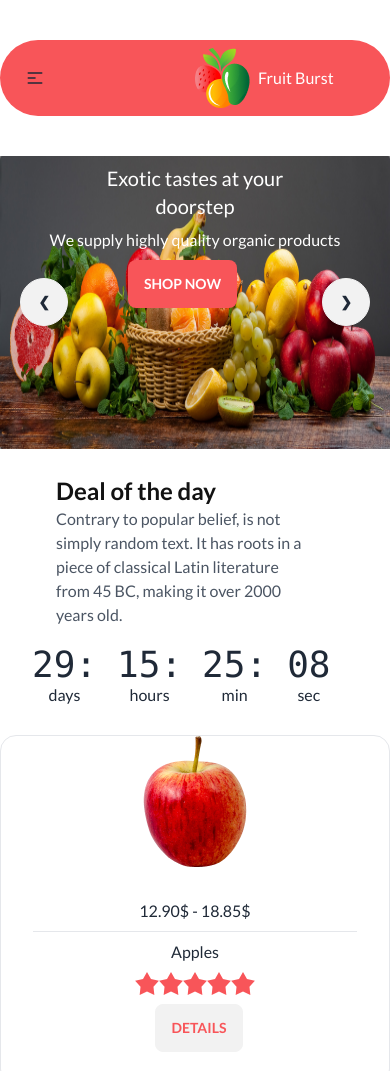
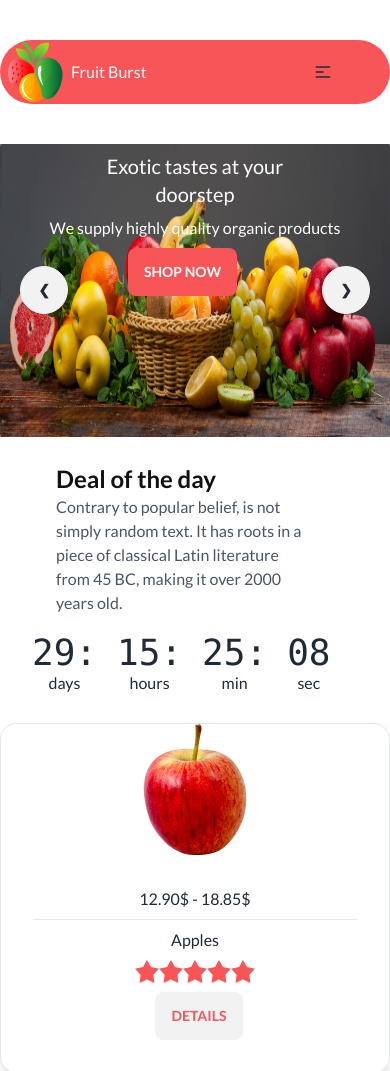
Before and after one commit to codermahbub20/fruit-shop-repo, a plain HTML site: page index.html in a window 390 px wide. Shown: the top 1071 px of the page. Drawn offline with nearby package versions, Linux system fonts and the light colour scheme; grey boxes are pictures that could not be loaded.

Commit message:
Mobile version nav add

```diff
--- a/index.html
+++ b/index.html
@@ -45,11 +45,11 @@
     <!-- Header Section -->
     <header>
         <nav class="container navbar-start">
-            <div class="navbar lg:w-11/12		 mx-auto bg-[#F85559] rounded-full mt-10">
+            <div class="navbar lg:w-11/12 mx-auto bg-[#F85559] rounded-full mt-10">
                 <div class="navbar-start">
-                    <div class="dropdown">
-                        <label tabindex="0" class="btn  btn-ghost lg:hidden">
-                            <svg xmlns="http://www.w3.org/2000/svg" class="h-5 w-5" fill="none" viewBox="0 0 24 24"
+                    <div class="dropdown f">
+                        <label tabindex="0" class="btn  ml-72 btn-ghost lg:hidden">
+                            <svg xmlns="http://www.w3.org/2000/svg" class="h-5  w-5" fill="none" viewBox="0 0 24 24"
                                 stroke="currentColor">
                                 <path stroke-linecap="round" stroke-linejoin="round" stroke-width="2"
                                     d="M4 6h16M4 12h8m-8 6h16" />
@@ -75,9 +75,9 @@
                         </ul>
                     </div>
                 </div>
-                <div class=" navbar-start lg:mr-24">
+                <div class="navbar-start absolute lg:navbar-end lg:relative lg:mr-24">
                     <img src="./images/logo.png" alt="">
-                    <p class="pl-2 lg:text-5xl lg:font-bold text-white">Fruit Burst</p>
+                    <p class="pl-2 lg:text-5xl  lg:font-bold text-white">Fruit Burst</p>
                 </div>
                 <div class="lg:form-control lg:mr-10 navbar-start hidden md:block lg:block">
                     <div>
```
